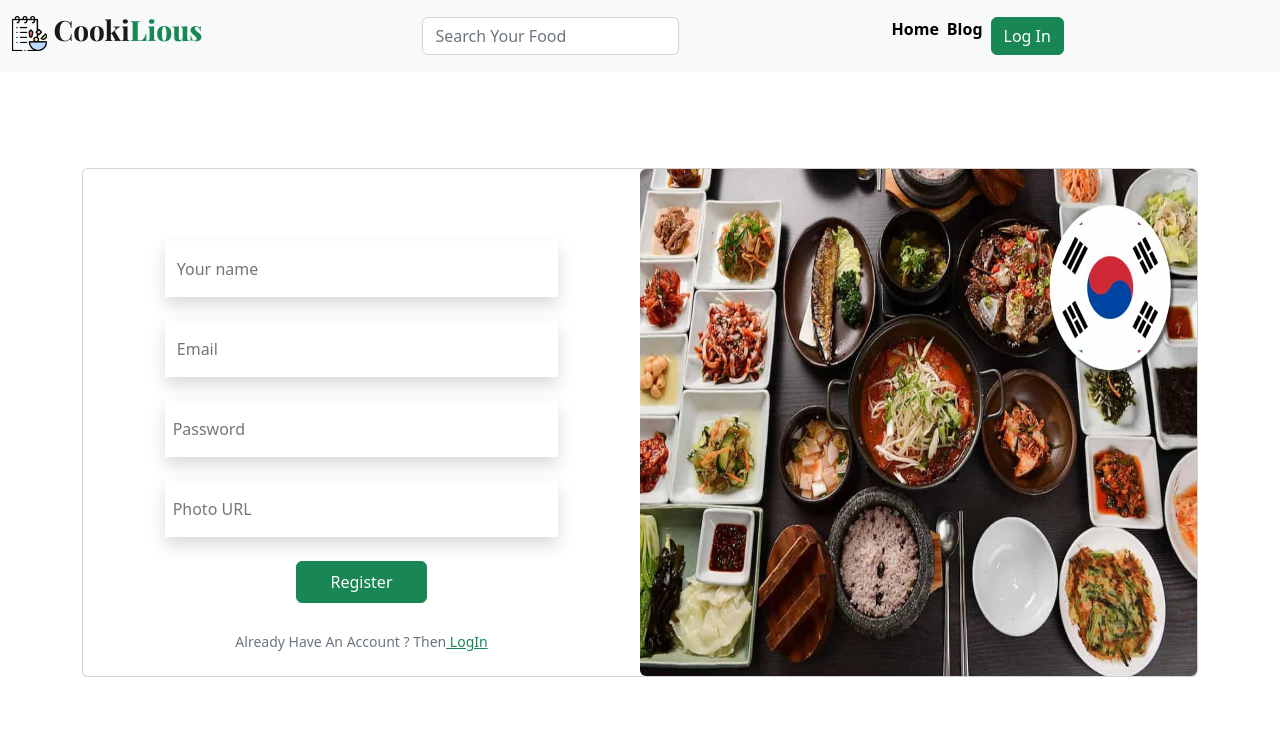
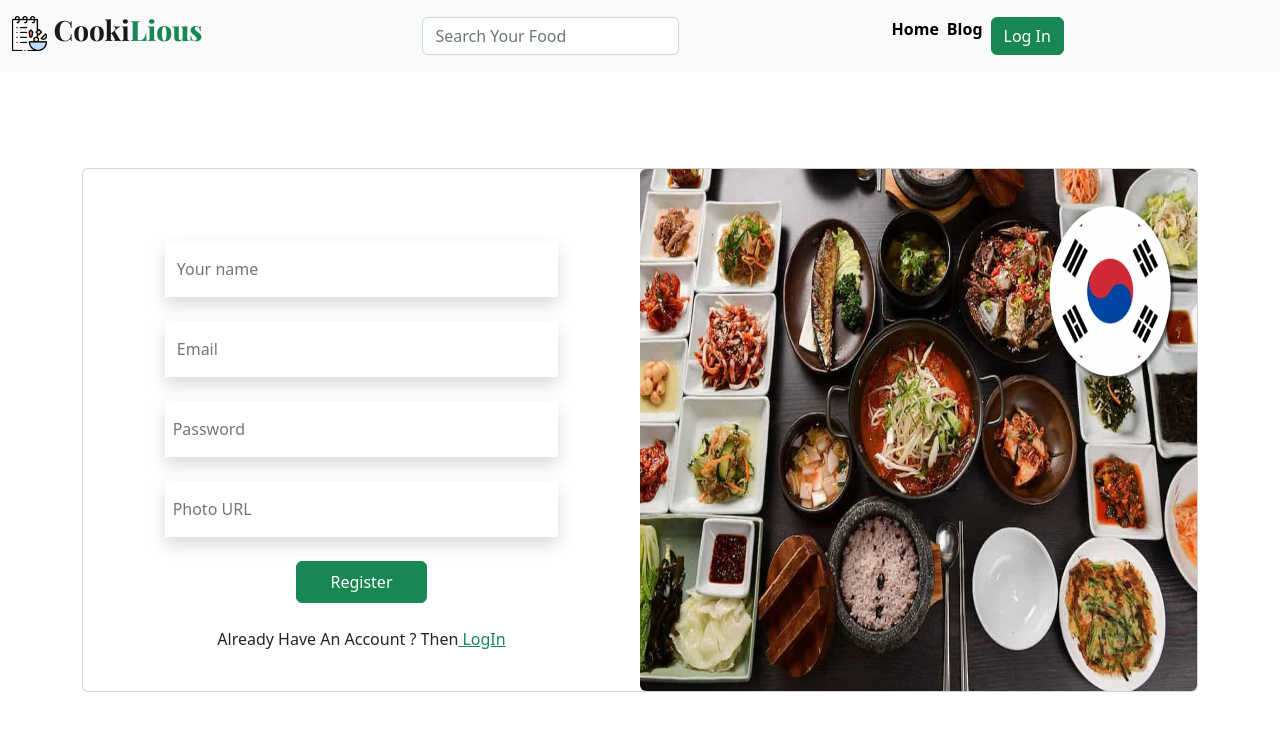
Before and after one commit to somaiya484/chef-client, a React (Vite) app: page /register in a window 1280 px wide. Shown: the top 730 px of the page. Built offline with nearby package versions, Linux system fonts and the light colour scheme.

Commit message:
registration page created

```diff
--- a/src/components/Loginpage/Registration/Registration.jsx
+++ b/src/components/Loginpage/Registration/Registration.jsx
@@ -1,5 +1,5 @@
 import React, { useContext } from 'react';
-import { Button, Container, Form } from 'react-bootstrap';
+import { Container } from 'react-bootstrap';
 import slide1 from '../../../assets/slide-1.jpg'
 import { Link } from 'react-router-dom';
 import { AuthContext } from '../../../providers/AuthProvider';
@@ -12,22 +12,20 @@ const Registration = () => {
         const form = event.target;
         const name = form.name.value;
         const email = form.email.value;
-        const password = form.Password.value;
-        const photo = form.Photo.value;
-        // console.log(name, photo, email, password)
-        createUser (email, password)
-        .then(result => {
+        const password = form.password.value
+        const photo = form.photo.value;
+
+
+        console.log(name, photo, email, password)
+        createUser(email, password)
+        .then(result =>{
             const createdUser = result.user;
-            console.log(createdUser)
+            console.log(createdUser);
         })
         .catch(error =>{
             console.log(error);
         })
     }
-
-
-
-
 
     return (
         <Container className='mt-5 pt-5 h-100'>
@@ -35,20 +33,18 @@ const Registration = () => {
                 <div className="row g-0 text-center">
                     <div className="col-md-6">
                         <div className="card-body  py-4">
-                            <Form onSubmit={handleRegister} className='d-flex flex-column justify-content-center align-items-center mt-5'>
+                            <form onSubmit={handleRegister} className='d-flex flex-column justify-content-center align-items-center mt-5'>
                                 <input className=' mb-4 w-75 py-3 px-2 border-0 shadow' type="text" placeholder=' Your name' name='name' required />
-
                                 <input className=' mb-4 w-75 py-3 px-2 border-0 shadow' type="email" placeholder=' Email' name='email' required />
-
                                 <input className=' mb-4 w-75 py-3 px-2 border-0 shadow' type="password" placeholder='Password' name='password' required />
 
-                                <input className=' mb-4 w-75 py-3 px-2 border-0 shadow' type="text" placeholder='Photo URL' name='Photo' required />
+                                <input className=' mb-4 w-75 py-3 px-2 border-0 shadow' type="text" placeholder='Photo URL' name='photo' required />
 
-                                <Button className=' mb-4 btn btn-success w-25 py-2' >Register</Button>
+                                <button className=' mb-4 btn btn-success w-25 py-2' >Register</button>
                                 {/* <submit ></submit> */}
-                                <Form.Text>Already Have An Account ? Then<Link className='text-success' to="/login"> LogIn </Link> </Form.Text>
+                                <p>Already Have An Account ? Then<Link className='text-success' to="/login"> LogIn </Link> </p>
 
-                            </Form>
+                            </form>
                         </div>
                     </div>
                     <div className="col-md-6 siderbar">
```
